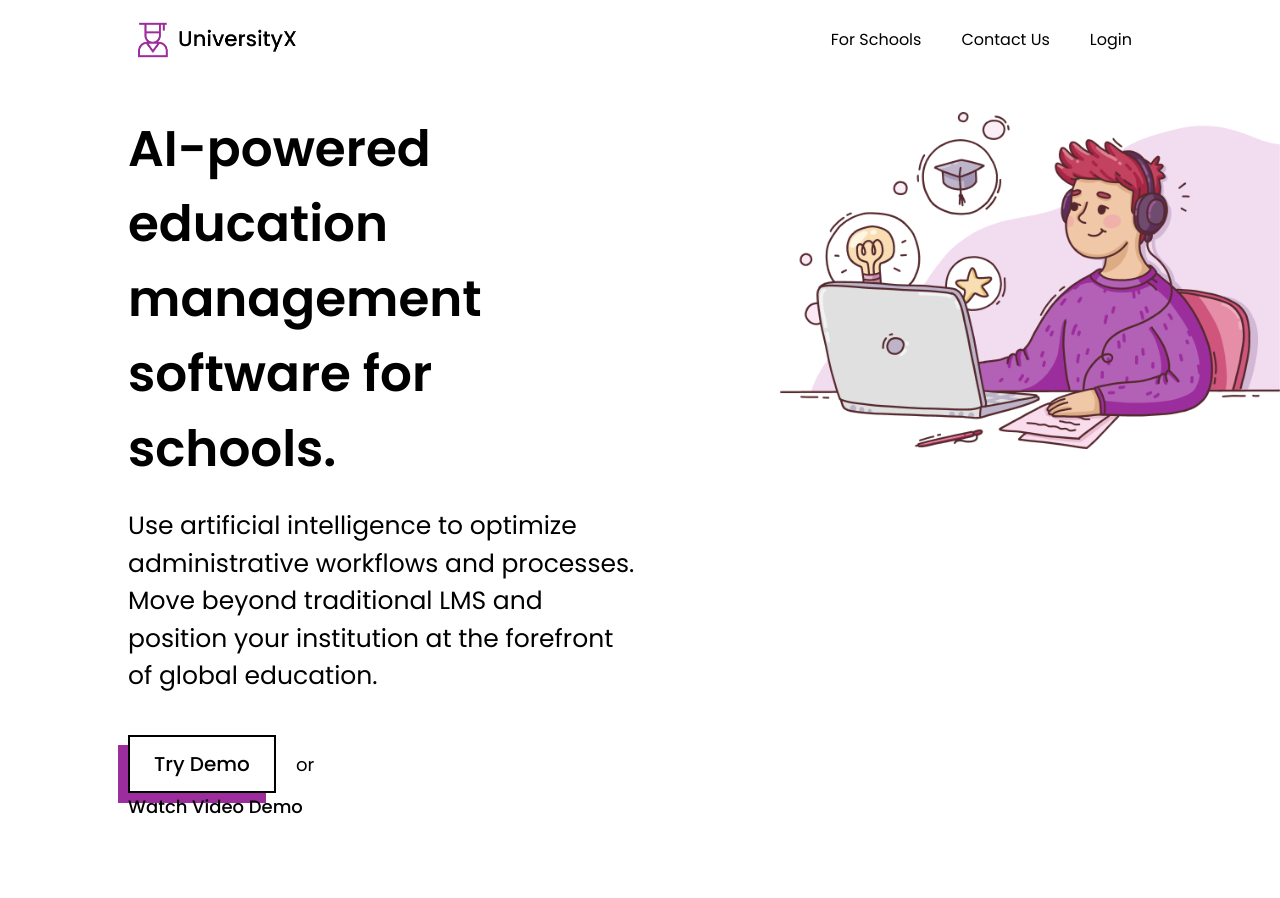
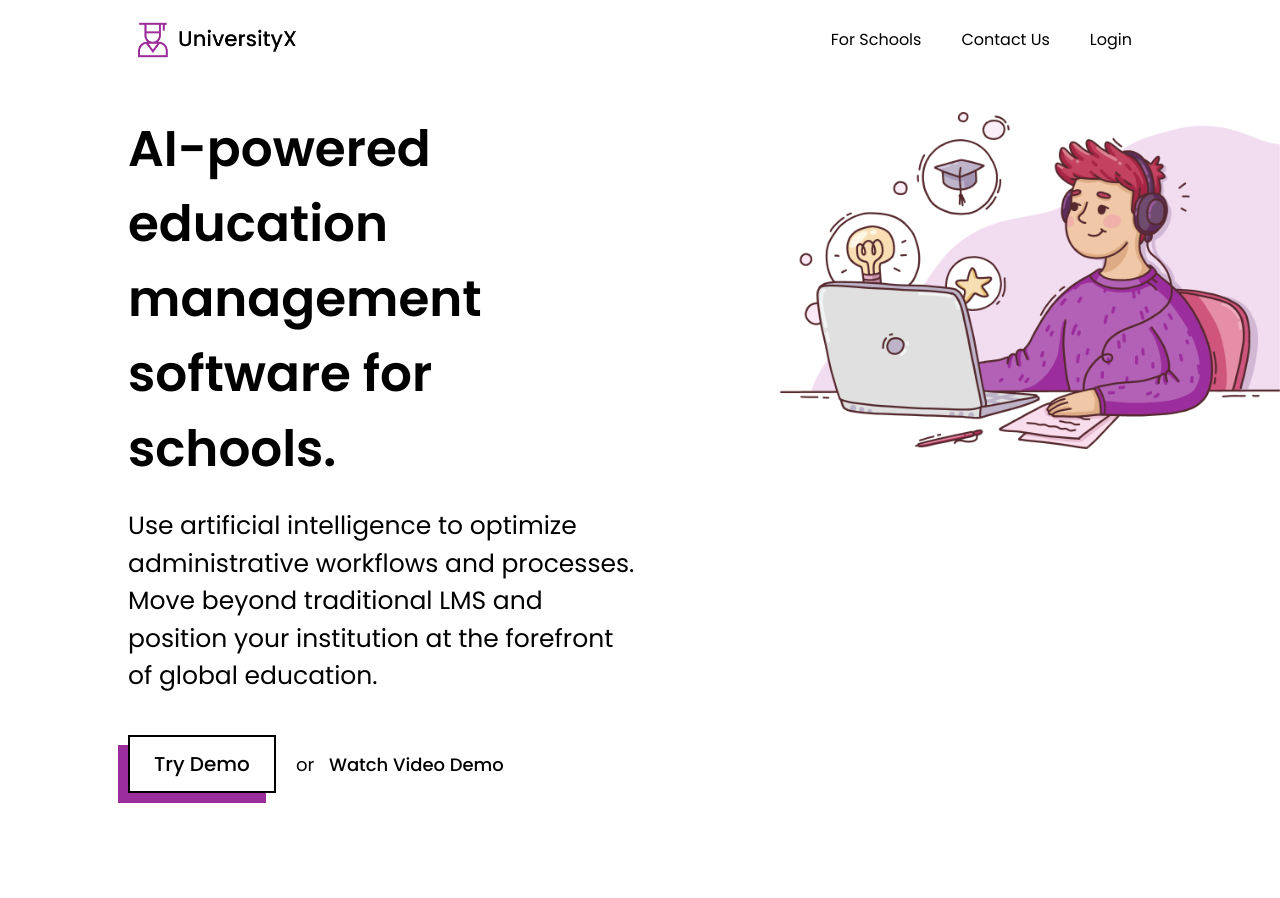
Before and after one commit to bitbender1010/UniversityX-Product, a React (Vite) app: page / in a window 1280 px wide. Shown: the top 898 px of the page. Built offline with nearby package versions, Linux system fonts and the light colour scheme.

Commit message:
Update App.tsx (Back to Span)

```diff
--- a/src/App.tsx
+++ b/src/App.tsx
@@ -60,7 +60,7 @@ function App() {
 
         {/* Reserve Username */}
         <a className='reserve-name' href={`https://youtu.be/AmGZkXUAJ18`}>
-          or <div className='font-medium'> Watch Video Demo </div>
+          or <span className='font-medium'> Watch Video Demo </span>
         </a>
       </div>
 
```
